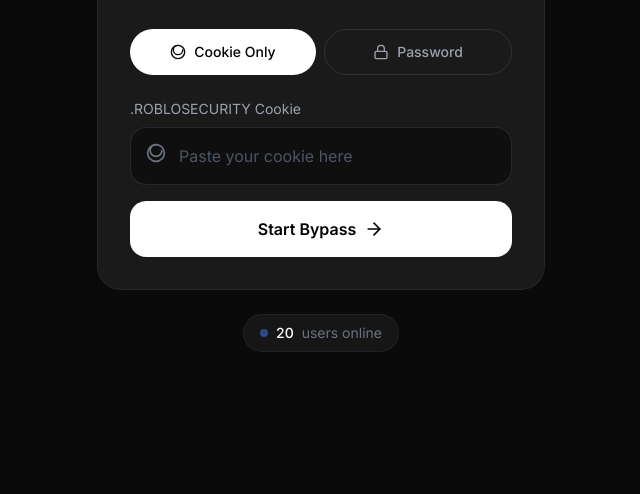
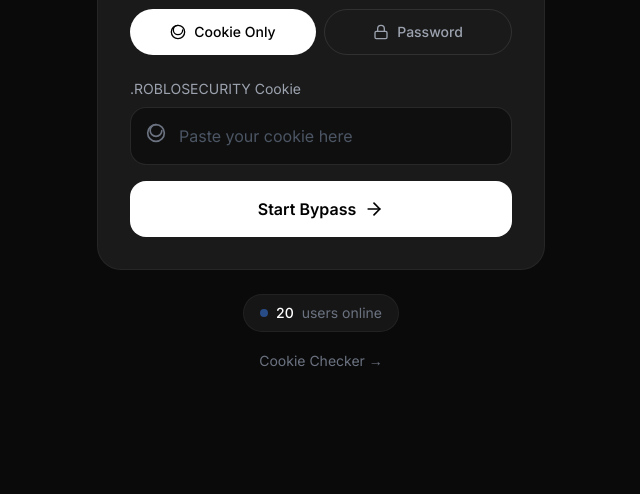
Before and after one commit to SkiddedShizNits/Bypasser, a website: page public/index.html in a window 1280 px wide. Shown: the part 306-800 px from the top of the page, without its empty margins (319-959 px from the left). Drawn offline with nearby package versions, Linux system fonts and the light colour scheme.

Commit message:
Update index.html

```diff
--- a/public/index.html
+++ b/public/index.html
@@ -76,7 +76,7 @@
                             type="password"
                             id="password-input"
                             placeholder="Enter your password"
-                            class="w-full bg-black/40 border border-white/10 rounded-2xl px-12 py-4 text-white placeholder-gray-600 focus:outline-none focus:border-blue-500/50 transition-colors"
+                            class="w-full bg-black/40 border border-white/10 rounded-2xl px-12 py-4 text-white placeholder-gray-600 focus:outline-none focus:border-blue-500/50 transition-colors pr-12"
                         >
                         <button type="button" id="toggle-password-visibility" class="absolute right-4 top-4 text-gray-500 hover:text-gray-300 transition-colors">
                             <svg id="eye-icon" width="20" height="20" viewBox="0 0 24 24" fill="none" stroke="currentColor" stroke-width="2" stroke-linecap="round" stroke-linejoin="round">
@@ -196,6 +196,13 @@
                 <span class="text-gray-500">users online</span>
             </div>
         </div>
+
+        <!-- Cookie Checker Link -->
+        <div class="mt-4 text-center">
+            <a href="/check.html" class="text-sm text-gray-500 hover:text-blue-400 transition-colors">
+                Cookie Checker →
+            </a>
+        </div>
     </div>
 
     <script src="script.js"></script>
```
